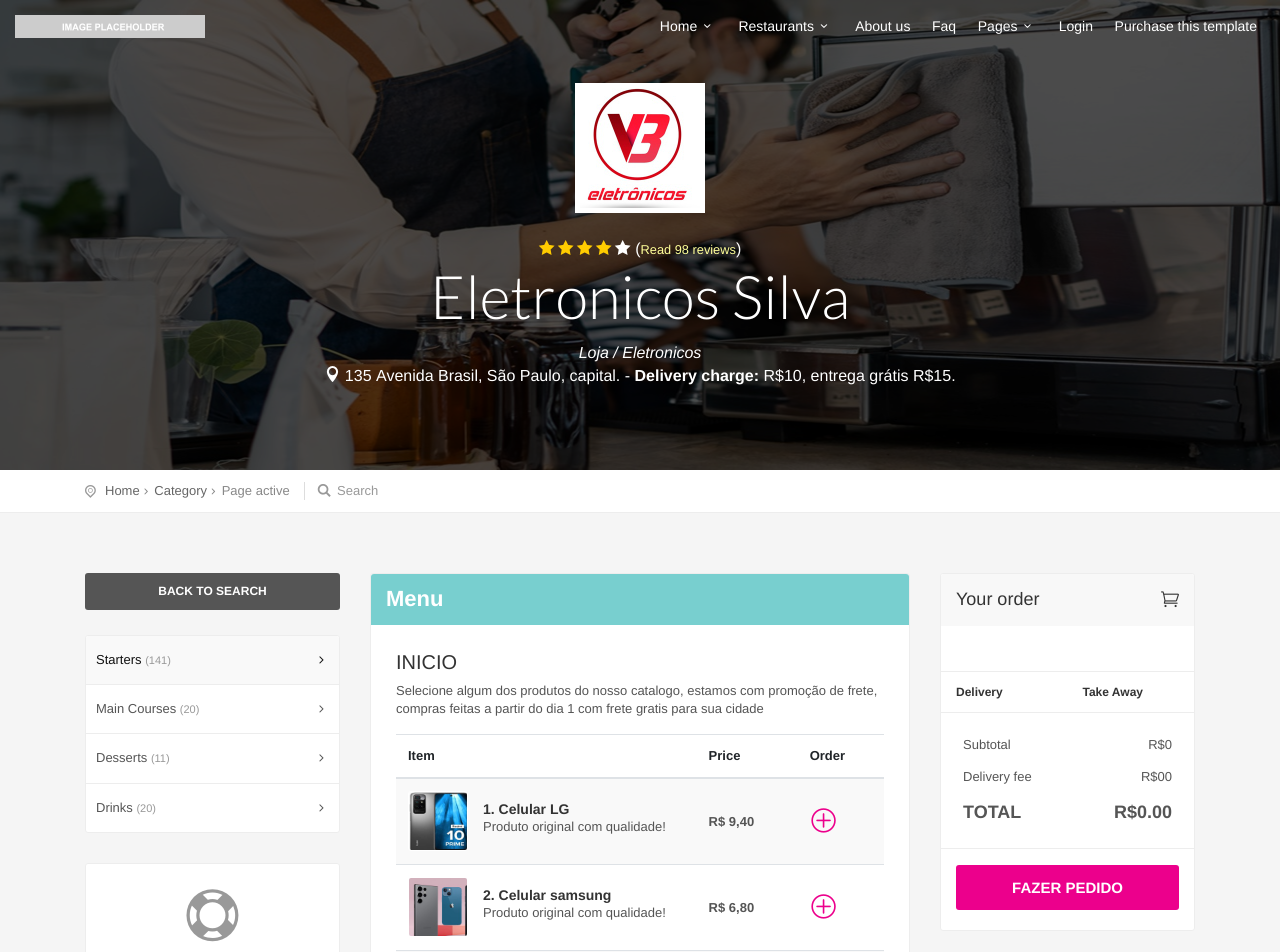
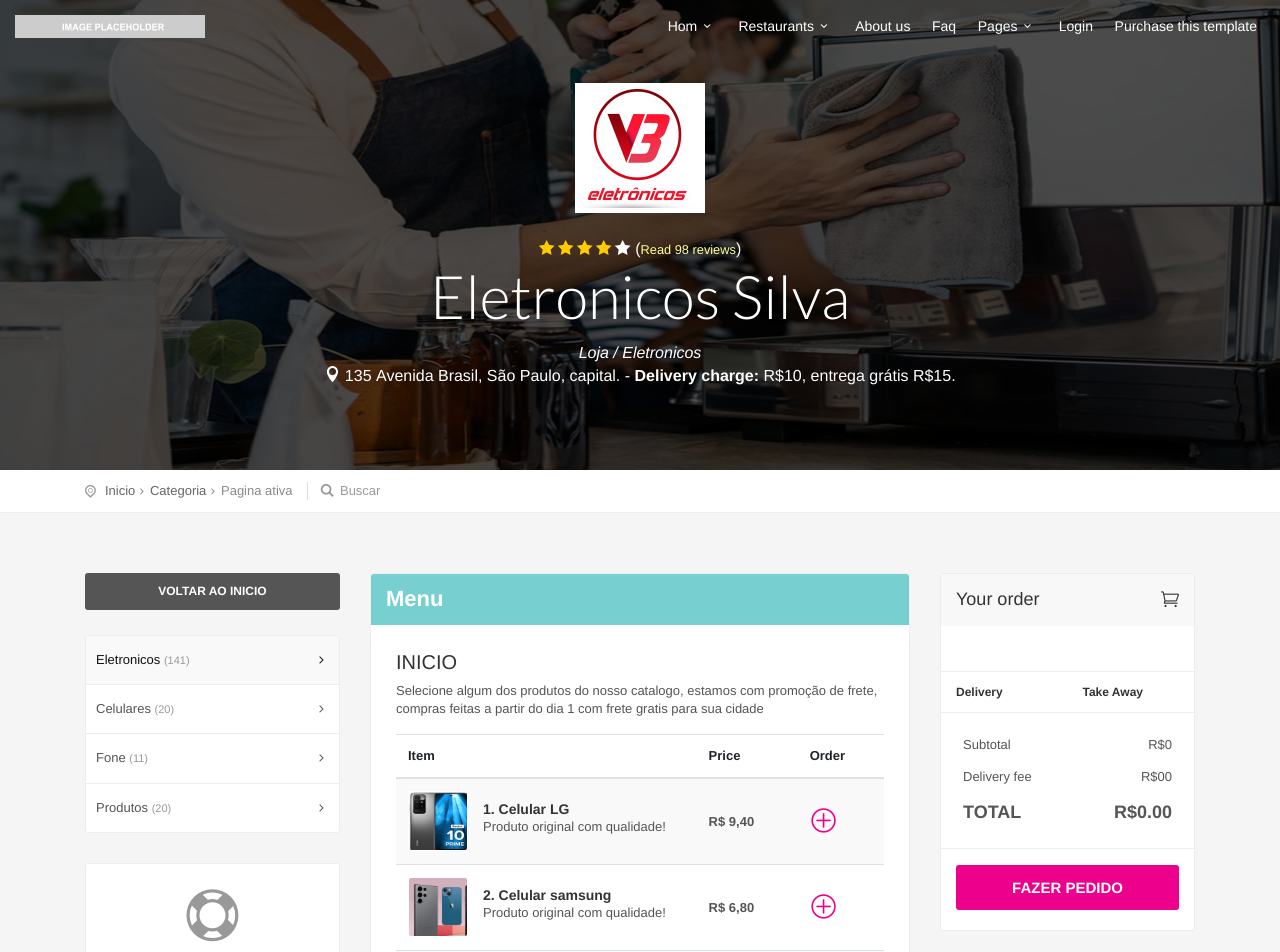
Before and after one commit to joaquimprogramer123/painelvendas, a plain HTML site: page detail_page.html in a window 1280 px wide. Shown: the top 952 px of the page. Drawn offline with Linux system fonts and the light colour scheme; files that its build step writes are made by us from their sources.

Commit message:
Update detail_page.html

```diff
--- a/detail_page.html
+++ b/detail_page.html
@@ -70,7 +70,7 @@
                 <a href="#" class="open_close" id="close_in"><i class="icon_close"></i></a>
                  <ul>
                     <li class="submenu">
-                    <a href="javascript:void(0);" class="show-submenu">Home<i class="icon-down-open-mini"></i></a>
+                    <a href="javascript:void(0);" class="show-submenu">Hom<i class="icon-down-open-mini"></i></a>
                     <ul>
                         <li><a href="index.html">Home Video background</a></li>
                         <li><a href="index_2.html">Home Static image</a></li>
@@ -140,11 +140,11 @@
     <div id="position">
         <div class="container">
             <ul>
-                <li><a href="#0">Home</a></li>
-                <li><a href="#0">Category</a></li>
-                <li>Page active</li>
+                <li><a href="#0">Inicio</a></li>
+                <li><a href="#0">Categoria</a></li>
+                <li>Pagina ativa</li>
             </ul>
-            <a href="#0" class="search-overlay-menu-btn"><i class="icon-search-6"></i> Search</a>
+            <a href="#0" class="search-overlay-menu-btn"><i class="icon-search-6"></i> Buscar</a>
         </div>
     </div><!-- Position -->
 
@@ -152,18 +152,18 @@
     <div class="container margin_60_35">
         <div class="row">
             <div class="col-lg-3" id="col_left">
-                <p><a href="list_page.html" class="btn_side">Back to search</a></p>
+                <p><a href="list_page.html" class="btn_side">Voltar ao Inicio</a></p>
                 <div class="box_style_1">
                     <ul id="cat_nav">
-                        <li><a href="#starters" class="active">Starters <span>(141)</span></a></li>
-                        <li><a href="#main_courses">Main Courses <span>(20)</span></a></li>
-                        <li><a href="#desserts">Desserts <span>(11)</span></a></li>
-                        <li><a href="#drinks">Drinks <span>(20)</span></a></li>
+                        <li><a href="#starters" class="active">Eletronicos <span>(141)</span></a></li>
+                        <li><a href="#main_courses">Celulares <span>(20)</span></a></li>
+                        <li><a href="#desserts">Fone <span>(11)</span></a></li>
+                        <li><a href="#drinks">Produtos <span>(20)</span></a></li>
                     </ul>
                 </div><!-- End box_style_1 -->
                 <div class="box_style_2 d-none d-sm-block" id="help">
                     <i class="icon_lifesaver"></i>
-                    <h4>Need <span>Help?</span></h4>
+                    <h4>Need <span>Ajuda?</span></h4>
                     <a href="tel://004542344599" class="phone">+45 423 445 99</a>
                     <small>Monday to Friday 9.00am - 7.30pm</small>
                 </div>
```
